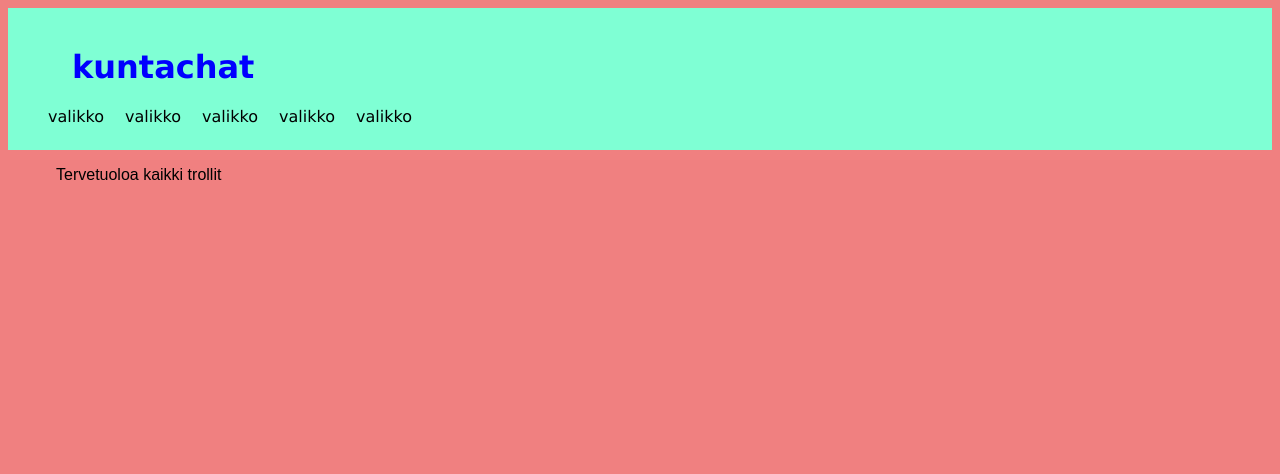
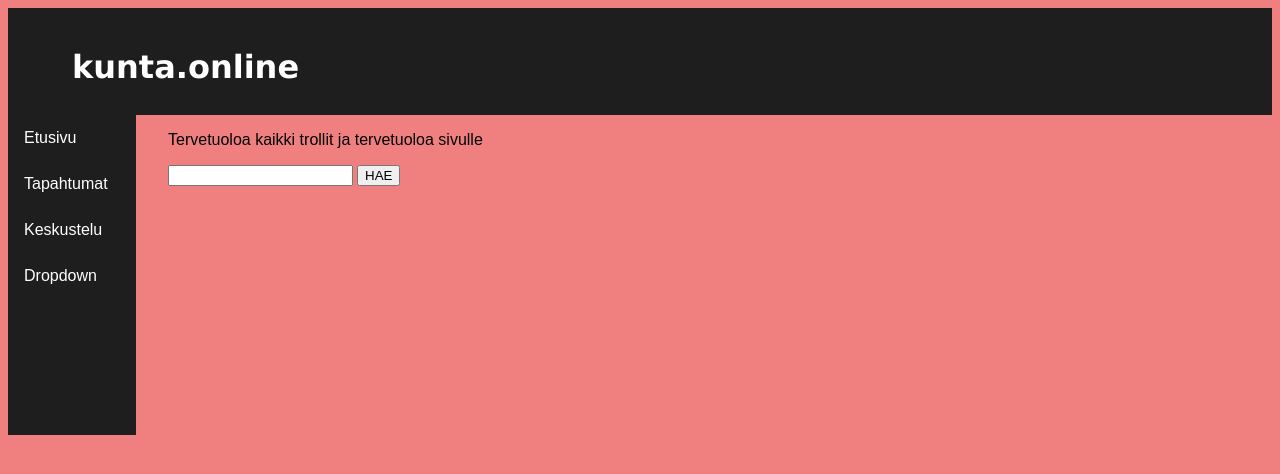
Before and after one commit to kossikenguru/kuntachat, a plain HTML site: page index.html in a window 1280 px wide. Drawn offline with Linux system fonts and the light colour scheme.

Commit message:
Muutoksia.

```diff
--- a/index.html
+++ b/index.html
@@ -2,24 +2,53 @@
 <html>
     <head>
         <meta charset='utf-8'>
-        <title>Kuntachat</title>
+        <title>kunta.online v0.0.0.1</title>
         <link rel="stylesheet" href="style.css">
     </head>
 
     <body>
-        <div id="otsikkobox">
-            <h1 id="otsikko">kuntachat</h1>
-            <ul id="ylavalikko">
+        <div class="otsikkobox">
+            <h1 class="otsikko">kunta.online</h1>
+            <!-- <ul id="ylavalikko">
+                <li id="valikko">etusivu</li>
+                <li id="valikko">tapahtumat</li>
+                <li id="valikko">keskustelu</li>
                 <li id="valikko">valikko</li>
                 <li id="valikko">valikko</li>
-                <li id="valikko">valikko</li>
-                <li id="valikko">valikko</li>
-                <li id="valikko">valikko</li>
-            </ul>
+                <li id="kirjaudu">kirjaudu</li>
+            </ul> -->
         </div>
 
+        <div class="navbar">
+            <a class="valikkobox" href="#etusivu">Etusivu</a>
+            <a class="valikkobox" href="#tapahtumat">Tapahtumat</a>
+            <a class="valikkobox" href="#keskustelu">Keskustelu</a>
+            <div class="dropdown">
+              <button class="dropbtn">Dropdown
+                <i class="fa fa-caret-down"></i>
+              </button>
+              <div class="dropdown-content">
+                <a href="#">Link 1</a>
+                <a href="#">Link 2</a>
+                <a href="#">Link 3</a>
+              </div>
+            </div>
+          </div>
+
+          <div class="fb-page"
+          data-tabs="events"
+          data-href="https://www.facebook.com/imdb/"
+          data-width="380"
+          data-height="400">
+          </div>
+
         <div id="tekstibox">
-            <p id="teksti">Tervetuoloa kaikki trollit</p>
+            <p class="teksti">Tervetuoloa kaikki trollit ja tervetuoloa sivulle</p>
+        </div>
+
+        <div id="haku">
+            <input id="hakubox" type="text"/>
+            <button>HAE</button>
         </div>
 
     </body>
--- a/style.css
+++ b/style.css
@@ -1,23 +1,23 @@
 
-div#otsikkobox{
-    background-color: aquamarine;
+.otsikkobox{
+    background-color: rgb(30, 30, 30);
     border: 0;
     padding-bottom: 0.5em;
     padding-top: 0.5em;
 }
 
-h1#otsikko{
-    color: blue;
+.otsikko{
+    color: white;
     font-family: Verdana, Geneva, Tahoma, sans-serif;
     margin-top: 1em;
     margin-left: 2em;
 
 }
 
-p#teksti{
+.teksti{
     color: black;
     font-family: Arial, Helvetica, sans-serif;
-    margin-left: 3em;
+    padding-left: 10em;
 }
 
 ul#ylavalikko{
@@ -30,6 +30,100 @@ li#valikko{
     padding-right: 1em;
 }
 
+li#kirjaudu{
+    float: right;
+    padding-right: 3em;
+}
+
 body{
     background-color: lightcoral;
 }
+
+div#haku{
+    padding-left: 10em;;
+}
+
+input#hakuboksi{
+    width: 100em;
+}
+
+.valikkobox{
+    float: left;
+    width: 8em;
+}
+
+/* Navbar container */
+.navbar {
+    overflow: hidden;
+    background-color: rgb(30, 30, 30);
+    font-family: Arial;
+    width: 8em;
+    height: 20em;
+    float: left;
+  }
+
+  /* Links inside the navbar */
+  .navbar a {
+    display: block;
+    float: left;
+    font-size: 16px;
+    color: white;
+    text-align: left;
+    padding: 14px 16px;
+    text-decoration: none;
+  }
+
+  /* The dropdown container */
+  .dropdown {
+    float: left;
+    overflow: hidden;
+  }
+
+  /* Dropdown button */
+  .dropdown .dropbtn {
+    font-size: 16px;
+    border: none;
+    outline: none;
+    color: white;
+    padding: 14px 16px;
+    background-color: inherit;
+    font-family: inherit; /* Important for vertical align on mobile phones */
+    margin: 0; /* Important for vertical align on mobile phones */
+    width: 8em;
+    text-align: left;
+  }
+
+  /* Add a red background color to navbar links on hover */
+  .navbar a:hover, .dropdown:hover .dropbtn {
+    background-color: red;
+  }
+
+  /* Dropdown content (hidden by default) */
+  .dropdown-content {
+    display: none;
+    position: absolute;
+    background-color: #f9f9f9;
+    min-width: 160px;
+    box-shadow: 0px 8px 16px 0px rgba(0,0,0,0.2);
+    z-index: 1;
+  }
+
+  /* Links inside the dropdown */
+  .dropdown-content a {
+    float: none;
+    color: black;
+    padding: 12px 16px;
+    text-decoration: none;
+    display: block;
+    text-align: left;
+  }
+
+  /* Add a grey background color to dropdown links on hover */
+  .dropdown-content a:hover {
+    background-color: #ddd;
+  }
+
+  /* Show the dropdown menu on hover */
+  .dropdown:hover .dropdown-content {
+    display: block;
+  }
```
